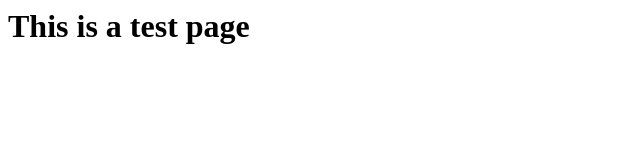
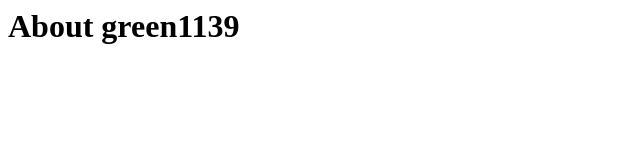
Before and after one commit to green1139/green1139.github.io, a plain HTML site: page index.html in a window 1280 px wide. Shown: the whole page, without its empty margins (0-640 px from the left). Drawn offline with Linux system fonts and the light colour scheme.

Commit message:
Update index.html

```diff
--- a/index.html
+++ b/index.html
@@ -1,6 +1,6 @@
 <html>
 <head>
-    <title>This is a test page</title>
+    <title>green1139 - github.io</title>
 </head>
-<h1>This is a test page</h1>
+<h1>About green1139</h1>
 </html>
```
